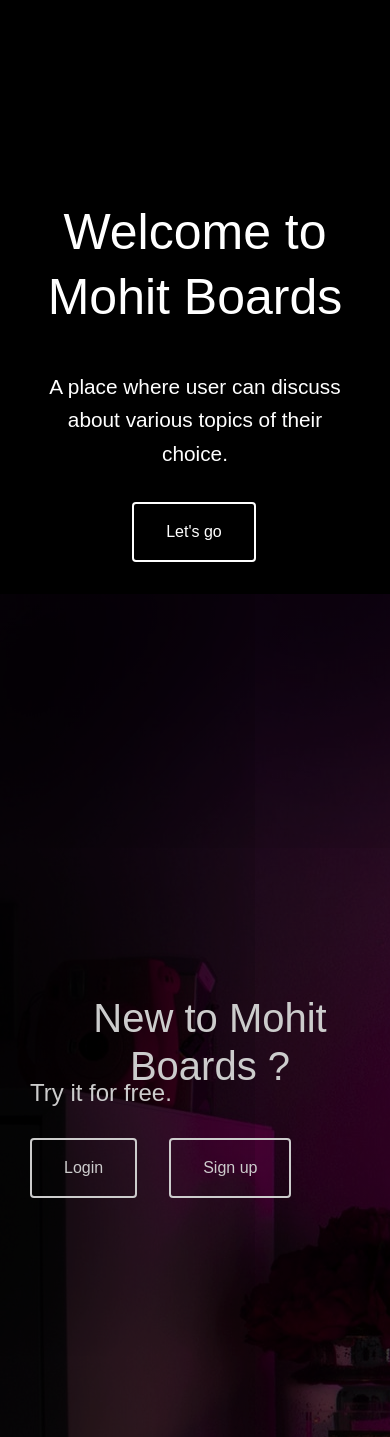
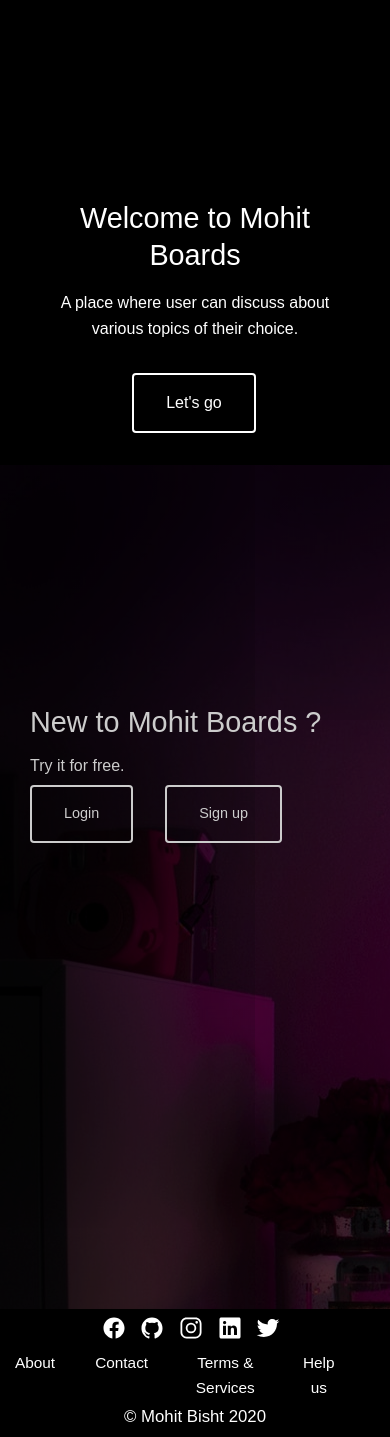
Before and after one commit to Mohitb07/mohitboard, a Django app: page / in a window 390 px wide. Shown: the part 58-1495 px from the top of the page. Run offline with Django 3.2, Linux system fonts and the light colour scheme; some libraries are stand-ins or nearby versions.

Commit message:
reponsiveness and title

```diff
--- a/static/css/style.css
+++ b/static/css/style.css
@@ -248,3 +248,34 @@
         font-size: 80%;
     }
 }
+
+@media (min-width: 320px) and (max-width: 480px) {
+
+    .image-container h2 {
+        font-size: 180%;
+        position: absolute;
+        font-weight: 200;
+        top: 15rem;
+    }
+    .image-container p {
+        font-size: 100%;
+        position: absolute;
+        top: 18rem;
+    }
+    .image-container a {
+        position: relative;
+        top: 16rem;
+        font-size: 90%;
+    }
+    .heading h1 {
+        font-size: 180%;
+        width: 75%;
+        margin: 0 auto;
+
+    }
+    .para {
+        font-size: 100%;
+        margin-top: -10px;
+    }
+
+}
--- a/templates/homepage.html
+++ b/templates/homepage.html
@@ -3,6 +3,7 @@
 <head>
     <meta charset="UTF-8">
     <meta name="viewport" content="width=device-width, initial-scale=1.0">
+    <link rel="shortcut icon" href="{% static 'img/title1.ico' %}" type="image/x-icon" />
     <link rel="stylesheet" href="https://stackpath.bootstrapcdn.com/bootstrap/4.5.0/css/bootstrap.min.css" integrity="sha384-9aIt2nRpC12Uk9gS9baDl411NQApFmC26EwAOH8WgZl5MYYxFfc+NcPb1dKGj7Sk" crossorigin="anonymous">
     <link href="https://fonts.googleapis.com/css2?family=Lato:ital,wght@0,100;0,300;0,400;1,300&display=swap" rel="stylesheet">
     <link rel="stylesheet" href="{% static 'css/style.css' %}">
```
Also changed, not shown: db.sqlite3, static/img/background.jpg (deleted), static/img/new-user.png (deleted), static/img/new-user2.png (deleted).
